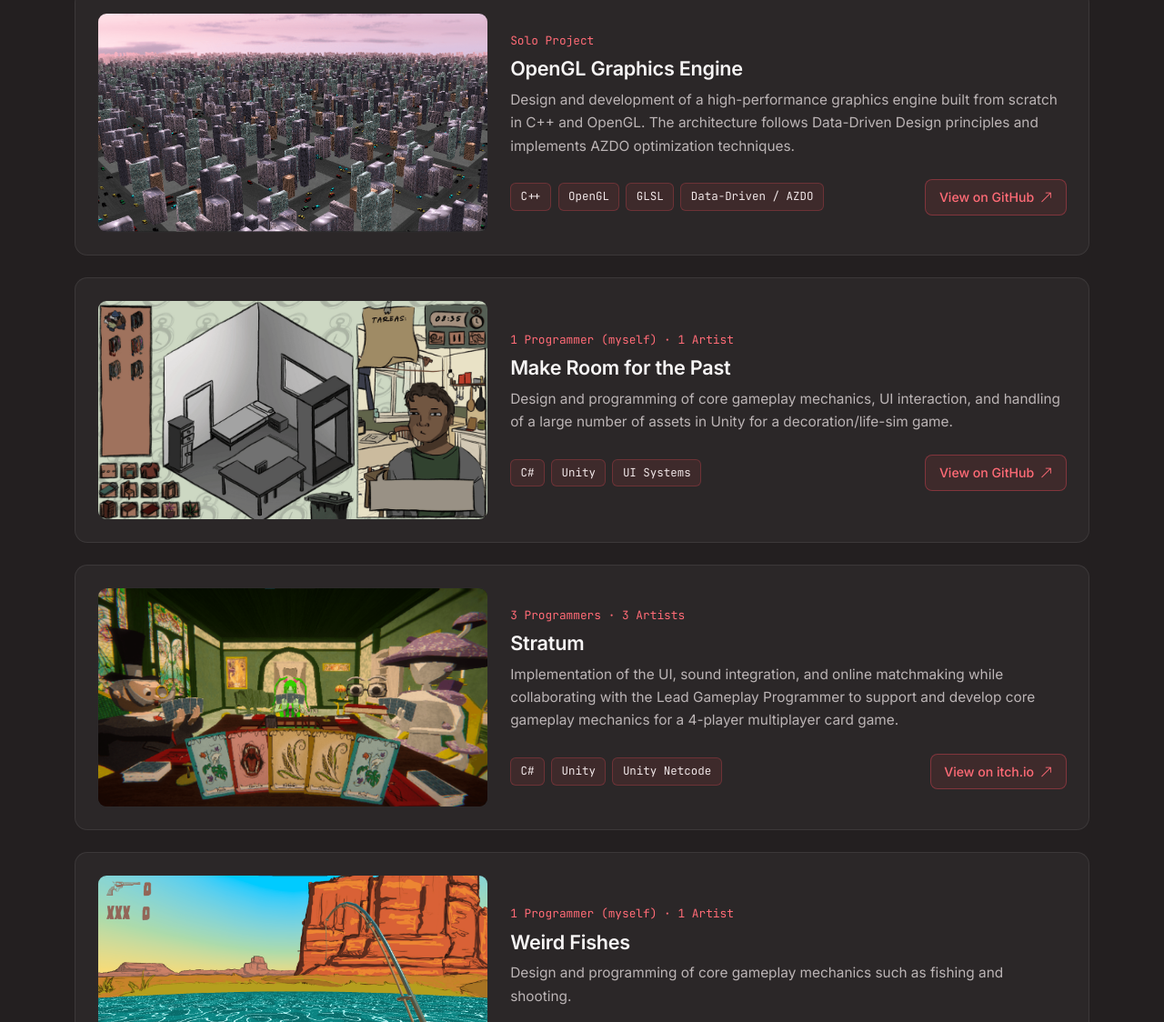
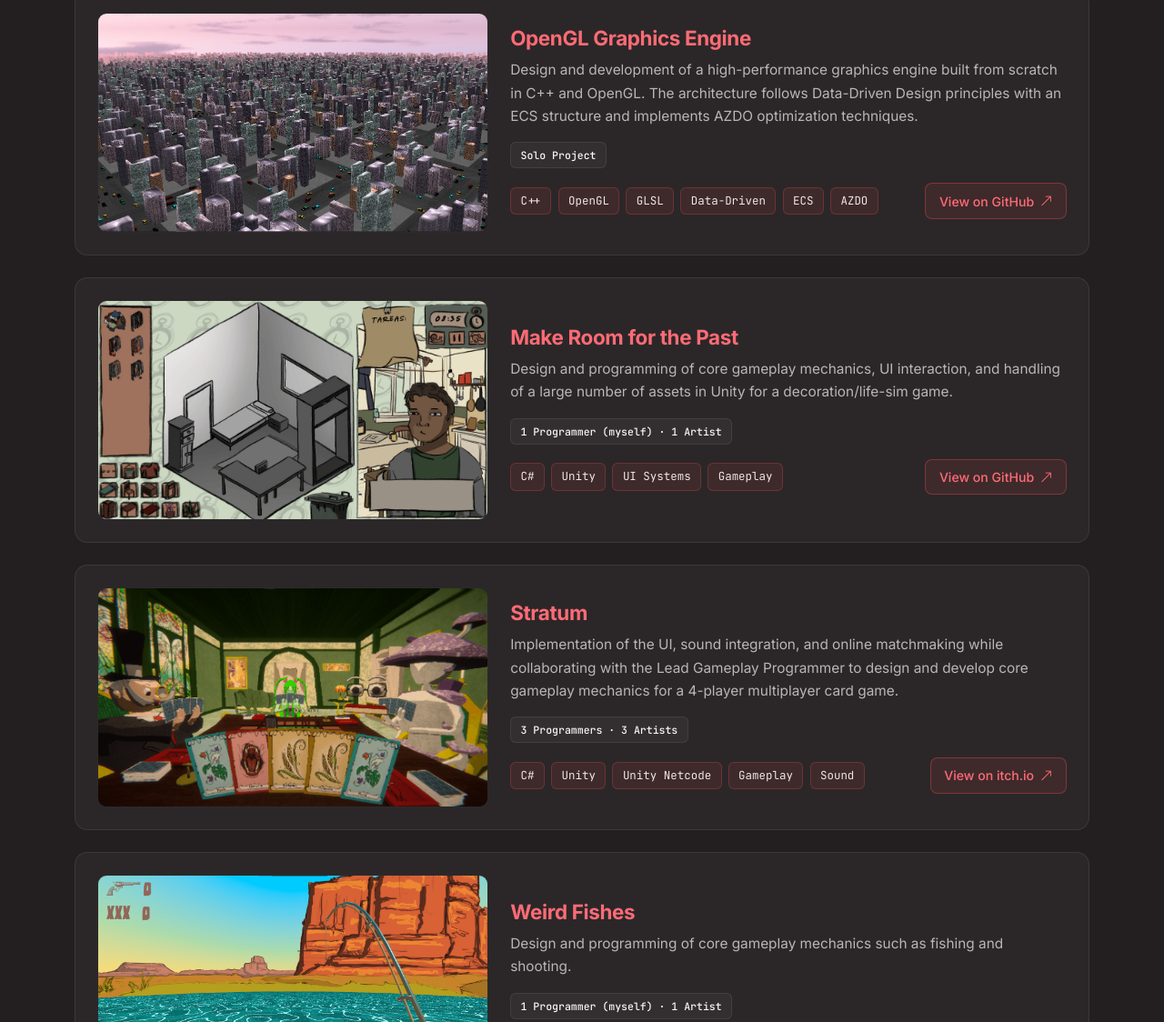
Before and after one commit to oscaralri/oscaralri.github.io, a plain HTML site: page index.html in a window 1280 px wide. Shown: the part 635-1759 px from the top of the page at 91% size. Drawn offline with nearby package versions, Linux system fonts and the light colour scheme.

Commit message:
visual updates

```diff
--- a/index.html
+++ b/index.html
@@ -3,7 +3,7 @@
 <head>
     <meta charset="UTF-8">
     <meta name="viewport" content="width=device-width, initial-scale=1">
-    <title>Óscar Alarcón Riera — Graphics & Gameplay Programmer</title>
+    <title>Óscar Portfolio</title>
 
     <link rel="icon" type="image/png" href="images/icon.png">
 
@@ -106,7 +106,7 @@
                 <h2 class="section-title" data-es="Proyectos realizados" data-en="Completed Projects">Completed Projects</h2>
             </div>
 
-            <!-- PROYECTO 1 (FEATURED) -->
+            <!-- PROYECTO 1 -->
             <article class="project-card mb-4">
                 <div class="row g-4 align-items-center">
                     <div class="col-12 col-lg-5">
@@ -115,21 +115,23 @@
                         </a>
                     </div>
                     <div class="col-12 col-lg-7">
+                        <h3 class="project-title mb-2">OpenGL Graphics Engine</h3>
+                        <p class="project-desc mb-3"
+                           data-es="Diseño y desarrollo de un motor gráfico de alto rendimiento creado desde cero en C++ y OpenGL. La arquitectura sigue los principios del diseño orientado a datos con una estructura ECS e implementa técnicas de optimización AZDO."
+                           data-en="Design and development of a high-performance graphics engine built from scratch in C++ and OpenGL. The architecture follows Data-Driven Design principles with an ECS structure and implements AZDO optimization techniques.">
+                           Design and development of a high-performance graphics engine built from scratch in C++ and OpenGL. The architecture follows Data-Driven Design principles with an ECS structure and implements AZDO optimization techniques.
+                        </p>
                         <div class="d-flex flex-wrap align-items-center justify-content-between gap-2 mb-2">
                             <span class="team-meta" data-es="Proyecto en solitario" data-en="Solo Project">Solo Project</span>
                         </div>
-                        <h3 class="project-title mb-2">OpenGL Graphics Engine</h3>
-                        <p class="project-desc mb-3"
-                           data-es="Diseño y desarrollo de un motor gráfico de alto rendimiento creado desde cero en C++ y OpenGL. La arquitectura sigue los principios del diseño orientado a datos e implementa técnicas de optimización AZDO."
-                           data-en="Design and development of a high-performance graphics engine built from scratch in C++ and OpenGL. The architecture follows Data-Driven Design principles and implements AZDO optimization techniques.">
-                           Design and development of a high-performance graphics engine built from scratch in C++ and OpenGL. The architecture follows Data-Driven Design principles and implements AZDO optimization techniques.
-                        </p>
                         <div class="d-flex flex-wrap align-items-center justify-content-between gap-3 pt-2">
                             <div class="skill-tags">
                                 <span class="skill-tag">C++</span>
                                 <span class="skill-tag">OpenGL</span>
                                 <span class="skill-tag">GLSL</span>
-                                <span class="skill-tag">Data-Driven / AZDO</span>
+                                <span class="skill-tag">Data-Driven</span>
+                                <span class="skill-tag">ECS</span>
+                                <span class="skill-tag">AZDO</span>
                             </div>
                             <a href="https://github.com/oscaralri/HPC-for-Games" target="_blank" class="btn-project">
                                 <span data-es="Ver código" data-en="View on GitHub">View on GitHub</span>
@@ -149,20 +151,21 @@
                         </a>
                     </div>
                     <div class="col-12 col-lg-7">
-                        <div class="d-flex flex-wrap align-items-center justify-content-between gap-2 mb-2">
-                            <span class="team-meta" data-es="1 Programador (yo) · 1 Artista" data-en="1 Programmer (myself) · 1 Artist">1 Programmer (myself) · 1 Artist</span>
-                        </div>
                         <h3 class="project-title mb-2">Make Room for the Past</h3>
                         <p class="project-desc mb-3"
                            data-es="Diseño y programación de las mecánicas principales de juego, interacción con la interfaz de usuario y gestión de un gran número de assets en Unity para un videojuego de decoración/simulación de vida."
                            data-en="Design and programming of core gameplay mechanics, UI interaction, and handling of a large number of assets in Unity for a decoration/life-sim game.">
                            Design and programming of core gameplay mechanics, UI interaction, and handling of a large number of assets in Unity for a decoration/life-sim game.
                         </p>
+                        <div class="d-flex flex-wrap align-items-center justify-content-between gap-2 mb-2">
+                            <span class="team-meta" data-es="1 Programador (yo) · 1 Artista" data-en="1 Programmer (myself) · 1 Artist">1 Programmer (myself) · 1 Artist</span>
+                        </div>
                         <div class="d-flex flex-wrap align-items-center justify-content-between gap-3 pt-2">
                             <div class="skill-tags">
                                 <span class="skill-tag">C#</span>
                                 <span class="skill-tag">Unity</span>
                                 <span class="skill-tag">UI Systems</span>
+                                <span class="skill-tag">Gameplay</span>
                             </div>
                             <a href="https://github.com/oscaralri/gamegen5" target="_blank" class="btn-project">
                                 <span data-es="Ver en GitHub" data-en="View on GitHub">View on GitHub</span>
@@ -182,20 +185,22 @@
                         </a>
                     </div>
                     <div class="col-12 col-lg-7">
+                        <h3 class="project-title mb-2">Stratum</h3>
+                        <p class="project-desc mb-3"
+                           data-es="Implementación de la UI, integración de sonido y matchmaking online, además de colaborar con el Lead Gameplay Programmer en el diseño y desarrollo de las mecánicas principales para un juego de cartas multijugador de 4 jugadores."
+                           data-en="Implementation of the UI, sound integration, and online matchmaking while collaborating with the Lead Gameplay Programmer to design and develop core gameplay mechanics for a 4-player multiplayer card game.">
+                           Implementation of the UI, sound integration, and online matchmaking while collaborating with the Lead Gameplay Programmer to design and develop core gameplay mechanics for a 4-player multiplayer card game.
+                        </p>
                         <div class="d-flex flex-wrap align-items-center justify-content-between gap-2 mb-2">
                             <span class="team-meta" data-es="3 Programadores · 3 Artistas" data-en="3 Programmers · 3 Artists">3 Programmers · 3 Artists</span>
                         </div>
-                        <h3 class="project-title mb-2">Stratum</h3>
-                        <p class="project-desc mb-3"
-                           data-es="Implementación de la UI, integración de sonido y matchmaking online, colaborando con el Lead Gameplay Programmer en el desarrollo de las mecánicas principales para un juego de cartas multijugador de 4 jugadores."
-                           data-en="Implementation of the UI, sound integration, and online matchmaking while collaborating with the Lead Gameplay Programmer to support and develop core gameplay mechanics for a 4-player multiplayer card game.">
-                           Implementation of the UI, sound integration, and online matchmaking while collaborating with the Lead Gameplay Programmer to support and develop core gameplay mechanics for a 4-player multiplayer card game.
-                        </p>
                         <div class="d-flex flex-wrap align-items-center justify-content-between gap-3 pt-2">
                             <div class="skill-tags">
                                 <span class="skill-tag">C#</span>
                                 <span class="skill-tag">Unity</span>
                                 <span class="skill-tag">Unity Netcode</span>
+                                <span class="skill-tag">Gameplay</span>
+                                <span class="skill-tag">Sound</span>
                             </div>
                             <a href="https://againstsoftware.itch.io/stratum" target="_blank" class="btn-project">
                                 <span data-es="Ver en itch.io" data-en="View on itch.io">View on itch.io</span>
@@ -215,15 +220,15 @@
                         </a>
                     </div>
                     <div class="col-12 col-lg-7">
-                        <div class="d-flex flex-wrap align-items-center justify-content-between gap-2 mb-2">
-                            <span class="team-meta" data-es="1 Programador (yo) · 1 Artista" data-en="1 Programmer (myself) · 1 Artist">1 Programmer (myself) · 1 Artist</span>
-                        </div>
                         <h3 class="project-title mb-2">Weird Fishes</h3>
                         <p class="project-desc mb-3"
                            data-es="Diseño y programación de las mecánicas principales de juego, como la pesca y el disparo."
                            data-en="Design and programming of core gameplay mechanics such as fishing and shooting.">
                            Design and programming of core gameplay mechanics such as fishing and shooting.
                         </p>
+                        <div class="d-flex flex-wrap align-items-center justify-content-between gap-2 mb-2">
+                            <span class="team-meta" data-es="1 Programador (yo) · 1 Artista" data-en="1 Programmer (myself) · 1 Artist">1 Programmer (myself) · 1 Artist</span>
+                        </div>
                         <div class="d-flex flex-wrap align-items-center justify-content-between gap-3 pt-2">
                             <div class="skill-tags">
                                 <span class="skill-tag">C#</span>
@@ -248,15 +253,15 @@
                         </a>
                     </div>
                     <div class="col-12 col-lg-7">
+                        <h3 class="project-title mb-2">I-Scream</h3>
+                        <p class="project-desc mb-3"
+                           data-es="Diseño y programación de las mecánicas principales para un juego web online. Desarrollo de una API REST para el almacenamiento persistente de datos de usuario e integración de WebSockets para la comunicación en red en tiempo real."
+                           data-en="Design and programming of core gameplay mechanics for an online browser game. Development of a REST API for persistent user data storage and integration of WebSockets for real-time online communication.">
+                           Design and programming of core gameplay mechanics for an online browser game. Development of a REST API for persistent user data storage and integration of WebSockets for real-time online communication.
+                        </p>
                         <div class="d-flex flex-wrap align-items-center justify-content-between gap-2 mb-2">
                             <span class="team-meta" data-es="2 Programadores · 3 Artistas" data-en="2 Programmers · 3 Artists">2 Programmers · 3 Artists</span>
                         </div>
-                        <h3 class="project-title mb-2">I-Scream</h3>
-                        <p class="project-desc mb-3"
-                           data-es="Diseño y programación de las mecánicas principales para un juego web online. Desarrollo de una API REST para el almacenamiento persistente de datos de usuario e integración de WebSockets para la comunicación en tiempo real en el gameplay."
-                           data-en="Design and programming of core gameplay mechanics for an online browser game. Development of a REST API for persistent user data storage and integration of WebSockets for real-time online communication.">
-                           Design and programming of core gameplay mechanics for an online browser game. Development of a REST API for persistent user data storage and integration of WebSockets for real-time online communication.
-                        </p>
                         <div class="d-flex flex-wrap align-items-center justify-content-between gap-3 pt-2">
                             <div class="skill-tags">
                                 <span class="skill-tag">JavaScript</span>
--- a/styles.css
+++ b/styles.css
@@ -221,16 +221,29 @@ body {
 }
 
 .team-meta {
+    display: inline-flex;
+    align-items: center;
+    gap: 0.45rem;
     font-family: 'JetBrains Mono', monospace;
-    font-size: 0.8rem;
+    font-size: 0.72rem;
+    font-weight: 500;
+    color: var(--text-primary);
+    background-color: rgba(255, 255, 255, 0.04);
+    border: 1px solid var(--border-subtle);
+    padding: 0.25rem 0.65rem;
+    border-radius: 6px;
+}
+
+.team-meta i {
     color: var(--accent-light);
+    font-size: 0.9rem;
 }
 
 .project-title {
-    color: var(--text-primary);
-    font-size: 1.35rem;
-    font-weight: 600;
-    letter-spacing: -0.01em;
+    color: var(--accent-light);
+    font-size: 1.4rem;
+    font-weight: 700;
+    letter-spacing: -0.015em;
 }
 
 .project-desc {
```
